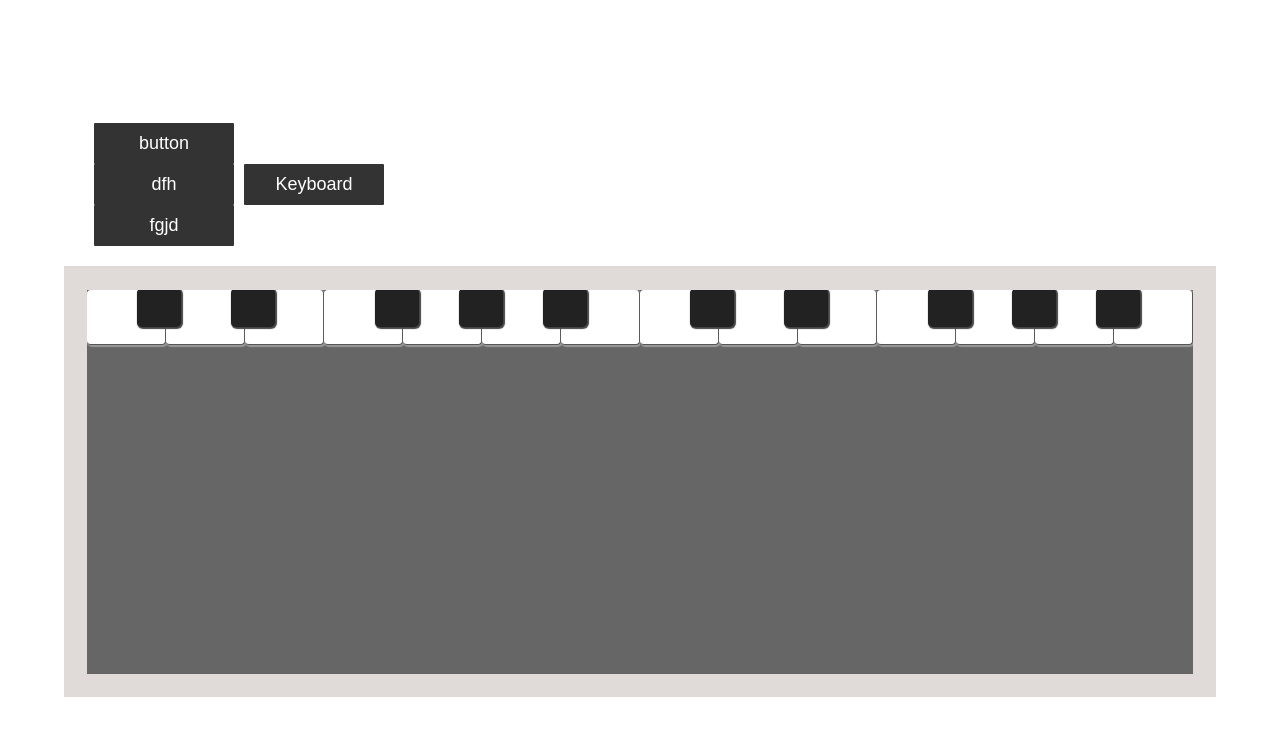
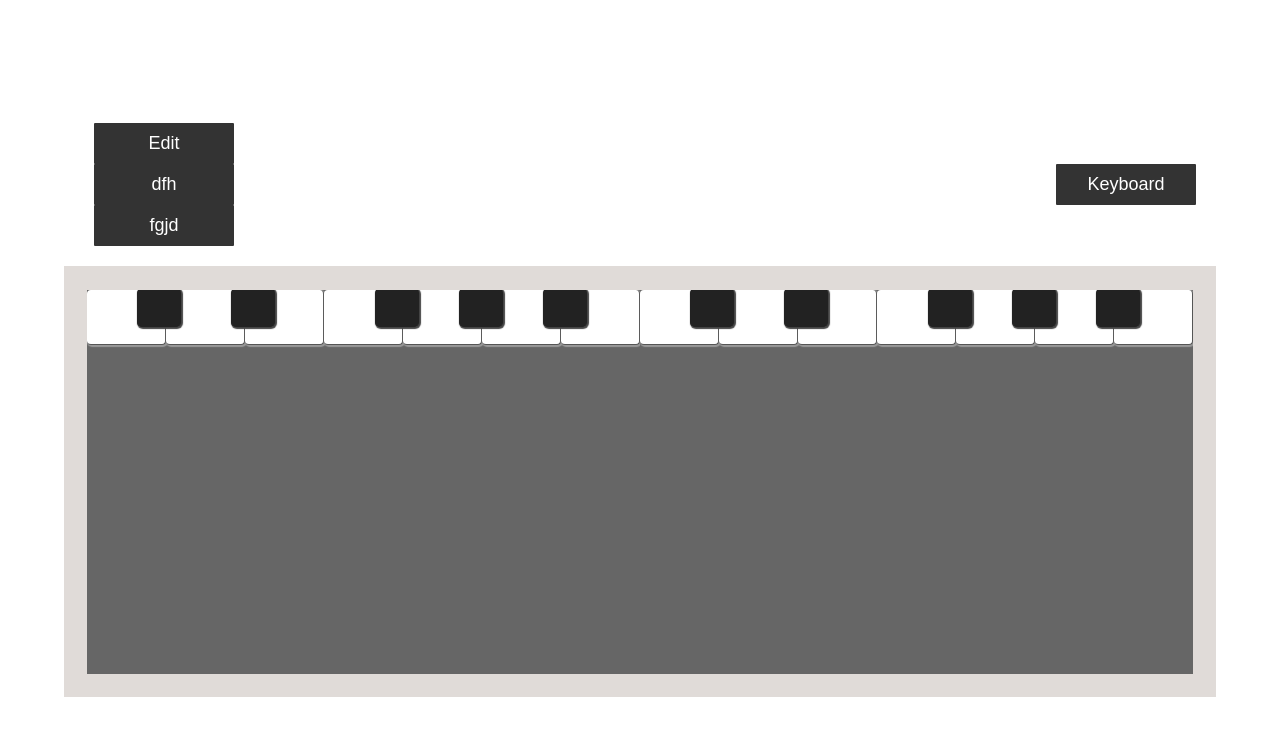
Before and after one commit to TwinPete/MagicBoard, a Vue app: page / in a window 1280 px wide. Shown: the top 736 px of the page. Built offline with nearby package versions, Linux system fonts and the light colour scheme.

Commit message:
task(customizer): implemented first draft of customizer for both keyboard and soundboard

```diff
--- a/src/components/Keyboard.vue
+++ b/src/components/Keyboard.vue
@@ -1,7 +1,7 @@
 <template>
    <div class="keyboard">
        <Octave v-bind:pitch="octave.pitch" v-bind:key="index" v-for="(octave, index) in octaves" />
-
+       <div class="keyboard__customizer" v-bind:class="{keyboard__customizerActive: (!soundboardActive && editActive)}"></div>
    </div>
 </template>
 
@@ -13,7 +13,7 @@ export default {
   components: {
     Octave
   },
-  props: {},
+  props: ['soundboardActive', 'editActive'],
   data(){
       return{
           octaves: [
@@ -42,9 +42,33 @@ export default {
     top: 0;
 }
 
+
+
+.keyboard__customizerActive{
+    transform: translateY(0);
+}
+
+.keyboard__customizer{
+    position: absolute;
+    top: 0;
+    left: 0;
+    display: flex;
+    width: 100%;
+    height: 100%;
+    transform: translateY(-120%);
+    transition: transform ease 0.8s;
+    background-color: #9e383d;
+    z-index: 9;
+}
+
+.keyboard__customizerActive{
+    transform: translateY(0);
+}
+
 @media only screen and (min-width: 900px){
 
     .keyboard{
+        position: absolute;
         width: 100%;
         height: 100%;
         max-width: none;
--- a/src/components/MagicBoard.vue
+++ b/src/components/MagicBoard.vue
@@ -1,24 +1,35 @@
 <template>
       <div class="magicboard">
-        <Toolbar v-on:clickedSomething="switchBoard" v-bind:soundboardActive='soundboardActive'/>
+          <div class="toolbar" >
+              <div class="options">
+                  <div class="circle" v-on:click="openEdit()">Edit</div>
+                  <div class="circle">dfh</div>
+                  <div class="circle">fgjd</div>
+              </div>
+              <div class="switch">
+                  <div class="circle" v-on:click="switchBoard()">
+                      <div v-if="soundboardActive">Soundboard</div>
+                      <div v-else>Keyboard</div>
+                  </div>
+              </div>
+          </div>
         <div class="frame">
           <div class="wrapper">
-              <Soundboard  v-bind:soundboardActive='soundboardActive' />
-            <Keyboard />
+              <Soundboard v-bind:editActive='editActive' v-bind:soundboardActive='soundboardActive' />
+              <Keyboard v-bind:editActive='editActive' v-bind:soundboardActive='soundboardActive' />
+
           </div>
       </div>
       </div>
 </template>
 
 <script>
-import Toolbar from './Toolbar.vue'
 import Keyboard from './Keyboard.vue'
 import Soundboard from './Soundboard.vue'
 
 export default {
   name: 'MagicBoard',
   components: {
-    Toolbar,
     Keyboard,
       Soundboard
   },
@@ -27,13 +38,19 @@ export default {
   },
     data(){
         return{
-            soundboardActive: false
+            soundboardActive: false,
+            editActive: false
         }
     },
-    methods: {
-        handleClickInParent: function(){
+    methods:{
+        switchBoard(){
             this.soundboardActive = !this.soundboardActive;
+            this.editActive = false;
+        },
+        openEdit(){
+            this.editActive = !this.editActive;
         }
+
     }
 }
 </script>
@@ -68,6 +85,35 @@ export default {
     overflow: hidden;
 }
 
+.toolbar{
+    width: 10%;
+    height:  100vh;
+    display: flex;
+    justify-content: flex-start;
+    flex-direction: column;
+    align-items: flex-start;
+    padding: 20px;
+    writing-mode: vertical-lr;
+}
+.circle{
+    padding: 10px 20px;
+    font-size: 1.8rem;
+    color: #fff;
+    background-color: #333;
+    margin-left: 5px;
+    border-radius: 1px;
+    font-family: sans-serif;
+    height: 100px;
+    margin-bottom: 10px;
+}
+
+
+
+
+
+
+
+
 @media only screen and (min-width: 900px){
   .magicboard{
     width: auto;
@@ -88,5 +134,21 @@ export default {
         max-width: 1400px;
   }
 
+    .toolbar{
+        width: calc(100% - 40px);
+        height: auto;
+        flex-direction: row;
+        justify-content: space-between;
+        align-items: center;
+        writing-mode: horizontal-tb;
+    }
+    .circle{
+        margin-left: 10px;
+        min-width: 100px;
+        text-align: center;
+        height: auto;
+        margin-bottom: 0;
+    }
+
 }
 </style>
--- a/src/components/Soundboard.vue
+++ b/src/components/Soundboard.vue
@@ -1,8 +1,9 @@
 <template>
     <div class="soundboard"
-         v-bind:class="{soundboardactive: soundboard }"
+         v-bind:class="{soundboardactive: soundboardActive }"
     >
         <Soundbutton v-bind:key="soundbutton"  v-bind:soundbutton="soundbutton" v-for="soundbutton in soundbuttons"/>
+        <div class="soundboard__customizer" v-bind:class="{soundboard__customizerActive: (soundboardActive && editActive)}"></div>
     </div>
 </template>
 
@@ -15,7 +16,7 @@
         components: {
             Soundbutton
         },
-        props: ['soundboardActive'],
+        props: ['soundboardActive', 'editActive'],
         data(){
             return{
                 soundboard: false,
@@ -54,16 +55,6 @@
                 ]
             }
         },
-        methods: {
-            push(){
-                this.soundboardActive = !this.soundboardActive;
-            }
-        },
-        mounted:  function mounted() {
-            this.$root.$on('clickedSomething', function() {
-                document.querySelector('.soundboard').classList.add('soundboardactive');
-            })
-        }
     }
 </script>
 
@@ -79,23 +70,39 @@
     }
 
     .soundboard{
-        display: none;
+        display: flex;
         position: absolute;
         left: 0;
         height: 100%;
         background-color: hotpink;
         transform: translateY(-110%);
+        transition: transform ease 0.8s;
         width: 100%;
         z-index: 9;
         top: 0;
     }
 
     .soundboardactive{
-        display: flex;
         justify-content: space-evenly;
         flex-direction: column;
         transform: translateY(0);
+    }
+
+    .soundboard__customizer{
+        position: absolute;
+        top: 0;
+        left: 0;
+        display: flex;
+        width: 100%;
+        height: 100%;
+        transform: translateY(-120%);
         transition: transform ease 0.8s;
+        background-color: #444444;
+        z-index: 9;
+    }
+
+    .soundboard__customizerActive{
+        transform: translateY(0);
     }
 
     @media only screen and (min-width: 900px) {
--- a/src/components/Toolbar.vue
+++ b/src/components/Toolbar.vue
@@ -1,7 +1,6 @@
 <template>
     <div class="toolbar"
-         v-on:click="switchBoard()"
-    >
+         v-on:click="switchBoard()">
         <div class="options">
             <div class="circle">button</div>
             <div class="circle">dfh</div>
```
Also changed, not shown: src/components/Customizer.vue (deleted, +0 -17 lines), src/components/HelloWorld.vue (deleted, +0 -58 lines).
